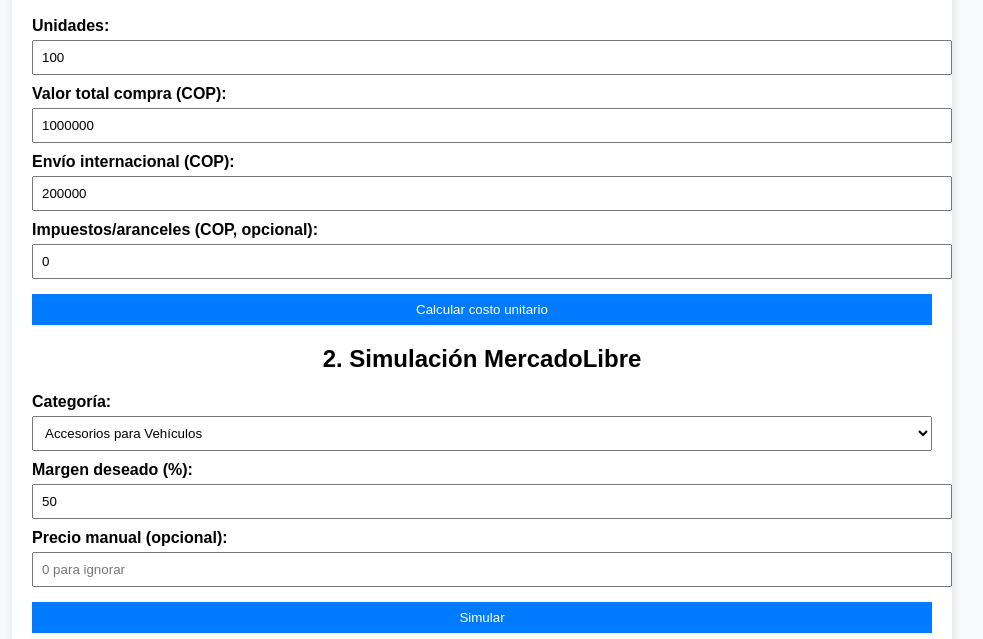
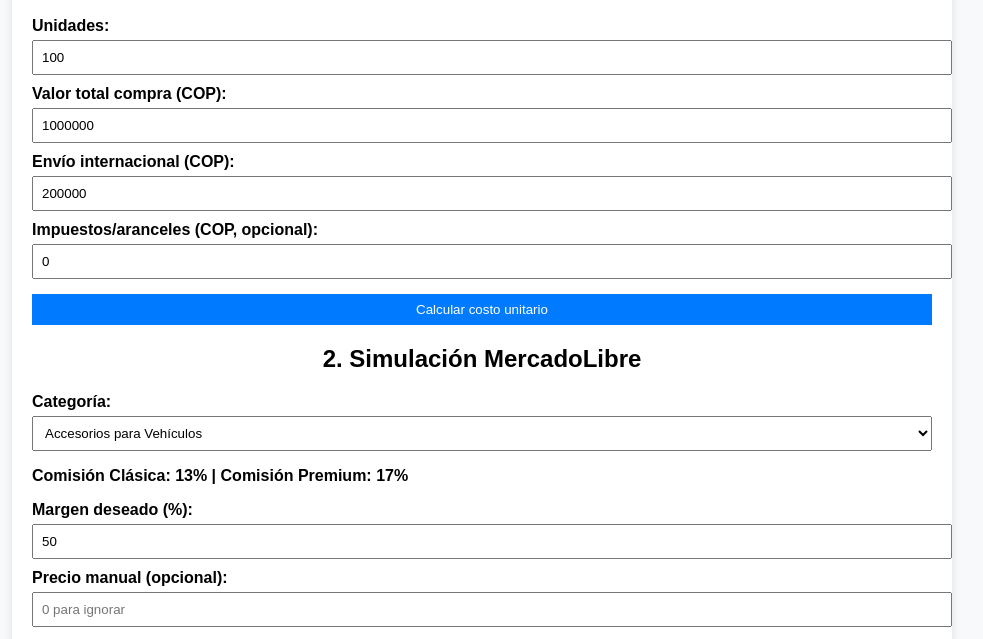
Before and after one commit to garzaloc16/calculos, a plain HTML site: page index.html in a window 1280 px wide. Shown: the part 131-770 px from the top of the page, without its empty margins (158-1141 px from the left). Drawn offline with nearby package versions, Linux system fonts and the light colour scheme.

Commit message:
Update index.html

```diff
--- a/index.html
+++ b/index.html
@@ -41,6 +41,10 @@
         <label>Categoría:</label>
         <select id="categoria"></select>
       </div>
+
+      <!-- Aquí se muestra automáticamente el detalle de comisiones -->
+      <div id="detalleCategoria" style="margin-top:10px; font-size:16px; font-weight:bold;"></div>
+
       <div class="form-group">
         <label>Margen deseado (%):</label>
         <input type="number" id="margen" value="50">
```
